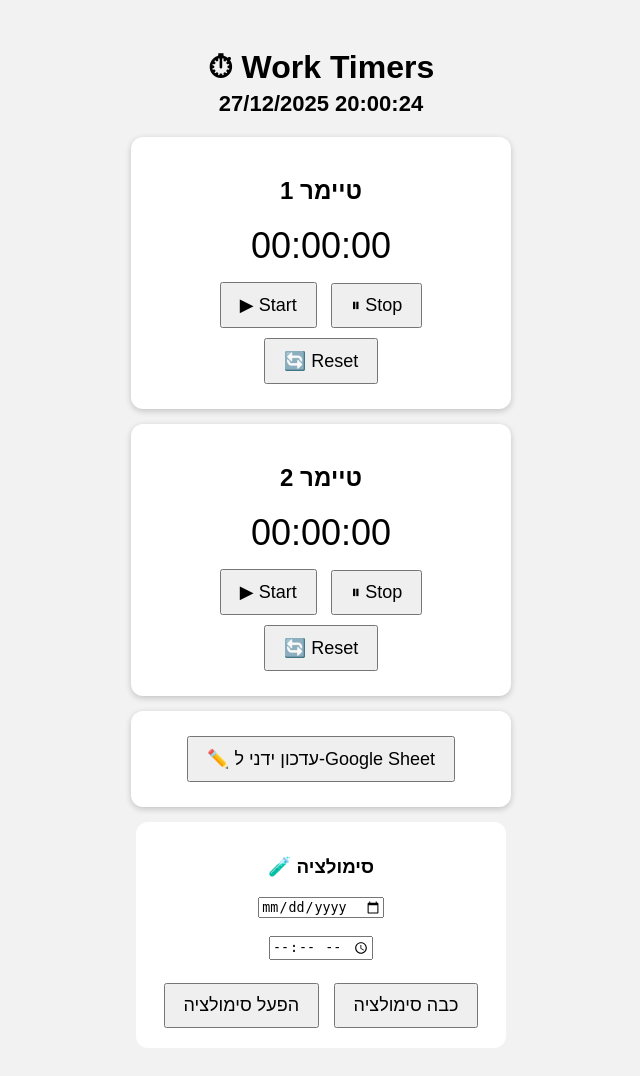
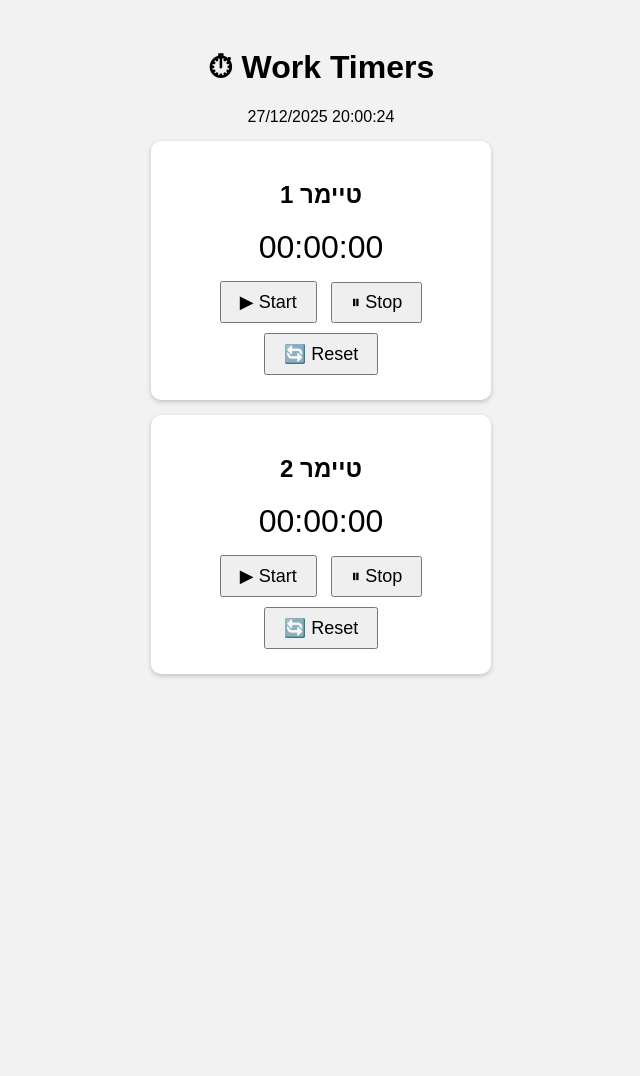
Before and after one commit to matanexcell-lab/work-timers, a Flask app: template app/templates/index.html in a window 1280 px wide. Shown: the whole page, without its empty margins (319-959 px from the left). After the commit the page ends 678 px from the top, so only its background shows below. Run offline with Flask 3, Linux system fonts and the light colour scheme; the template is opened without the code that fills it, so the values that code supplies are empty; parts of the project's set-up code (start-up, migrations or seed data) failed here and were passed over.

Commit message:
Update index.html

```diff
--- a/app/templates/index.html
+++ b/app/templates/index.html
@@ -6,53 +6,27 @@
 
 <style>
 body {
-  font-family: Arial, sans-serif;
+  font-family: Arial;
   background: #f2f2f2;
+  text-align: center;
   padding: 20px;
-  text-align: center;
 }
-
-h1 {
-  margin-bottom: 5px;
-}
-
-#nowTitle {
-  font-size: 22px;
-  font-weight: bold;
-  margin-bottom: 20px;
-}
-
-.sim {
-  color: red;
-}
-
 .card {
   background: white;
-  border-radius: 12px;
   padding: 20px;
   margin: 15px auto;
-  max-width: 340px;
-  box-shadow: 0 2px 6px rgba(0,0,0,0.2);
+  max-width: 300px;
+  border-radius: 10px;
+  box-shadow: 0 2px 5px rgba(0,0,0,0.2);
 }
-
 .timer {
-  font-size: 36px;
+  font-size: 32px;
   margin: 10px 0;
 }
-
 button {
   font-size: 18px;
-  padding: 10px 18px;
+  padding: 8px 18px;
   margin: 5px;
-  cursor: pointer;
-}
-
-.sim-box {
-  background: #fff;
-  padding: 15px;
-  border-radius: 12px;
-  max-width: 340px;
-  margin: auto;
 }
 </style>
 </head>
@@ -60,109 +34,39 @@
 <body>
 
 <h1>⏱ Work Timers</h1>
-<div id="nowTitle">טוען...</div>
+<div id="now">טוען...</div>
 
-<!-- TIMER 1 -->
 <div class="card">
   <h2>טיימר 1</h2>
-  <div class="timer" id="timer-1">00:00:00</div>
-  <button onclick="startTimer(1)">▶ Start</button>
-  <button onclick="stopTimer(1)">⏸ Stop</button>
-  <button onclick="resetTimer(1)">🔄 Reset</button>
+  <div class="timer" id="t1">00:00:00</div>
+  <button onclick="start(1)">▶ Start</button>
+  <button onclick="stop(1)">⏸ Stop</button>
+  <button onclick="resetT(1)">🔄 Reset</button>
 </div>
 
-<!-- TIMER 2 -->
 <div class="card">
   <h2>טיימר 2</h2>
-  <div class="timer" id="timer-2">00:00:00</div>
-  <button onclick="startTimer(2)">▶ Start</button>
-  <button onclick="stopTimer(2)">⏸ Stop</button>
-  <button onclick="resetTimer(2)">🔄 Reset</button>
-</div>
-
-<!-- GOOGLE SHEET -->
-<div class="card">
-  <button onclick="logNow()">✏️ עדכון ידני ל-Google Sheet</button>
-</div>
-
-<!-- SIMULATION -->
-<div class="sim-box">
-  <h3>🧪 סימולציה</h3>
-  <input type="date" id="simDate"><br><br>
-  <input type="time" id="simTime"><br><br>
-  <button onclick="startSim()">הפעל סימולציה</button>
-  <button onclick="stopSim()">כבה סימולציה</button>
+  <div class="timer" id="t2">00:00:00</div>
+  <button onclick="start(2)">▶ Start</button>
+  <button onclick="stop(2)">⏸ Stop</button>
+  <button onclick="resetT(2)">🔄 Reset</button>
 </div>
 
 <script>
-const BASE = window.location.origin;
-
-/* ===== רענון מצב ===== */
-async function refreshStatus() {
-  try {
-    const res = await fetch(`${BASE}/api/status`);
-    const data = await res.json();
-
-    const title = document.getElementById("nowTitle");
-    title.textContent =
-      data.now_str + (data.simulation ? " (סימולציה)" : "");
-    title.className = data.simulation ? "sim" : "";
-
-    data.timers.forEach((val, i) => {
-      document.getElementById(`timer-${i+1}`).textContent = val;
-    });
-  } catch (e) {
-    console.error("Status error", e);
-  }
+async function refresh(){
+  const r = await fetch("/api/status");
+  const d = await r.json();
+  document.getElementById("now").innerText = d.now_str;
+  document.getElementById("t1").innerText = d.timers[0];
+  document.getElementById("t2").innerText = d.timers[1];
 }
 
-setInterval(refreshStatus, 1000);
-refreshStatus();
+setInterval(refresh, 1000);
+refresh();
 
-/* ===== פעולות טיימר ===== */
-function startTimer(i) {
-  fetch(`${BASE}/api/timer/${i}/start`, { method: "POST" });
-}
-
-function stopTimer(i) {
-  fetch(`${BASE}/api/timer/${i}/stop`, { method: "POST" });
-}
-
-function resetTimer(i) {
-  fetch(`${BASE}/api/timer/${i}/reset`, { method: "POST" });
-}
-
-/* ===== Google Sheet ===== */
-function logNow() {
-  fetch(`${BASE}/api/log`, { method: "POST" })
-    .then(r => r.json())
-    .then(d => {
-      if (d.ok) alert("✅ נרשם ב-Google Sheet");
-      else alert("❌ שגיאה ברישום");
-    })
-    .catch(() => alert("❌ שגיאת תקשורת"));
-}
-
-/* ===== סימולציה ===== */
-function startSim() {
-  const d = document.getElementById("simDate").value;
-  const t = document.getElementById("simTime").value;
-
-  if (!d || !t) {
-    alert("בחר תאריך ושעה");
-    return;
-  }
-
-  fetch(`${BASE}/api/sim/start`, {
-    method: "POST",
-    headers: { "Content-Type": "application/json" },
-    body: JSON.stringify({ datetime: `${d} ${t}` })
-  });
-}
-
-function stopSim() {
-  fetch(`${BASE}/api/sim/stop`, { method: "POST" });
-}
+function start(i){ fetch(`/api/timer/${i}/start`, {method:"POST"}); }
+function stop(i){ fetch(`/api/timer/${i}/stop`, {method:"POST"}); }
+function resetT(i){ fetch(`/api/timer/${i}/reset`, {method:"POST"}); }
 </script>
 
 </body>
```
